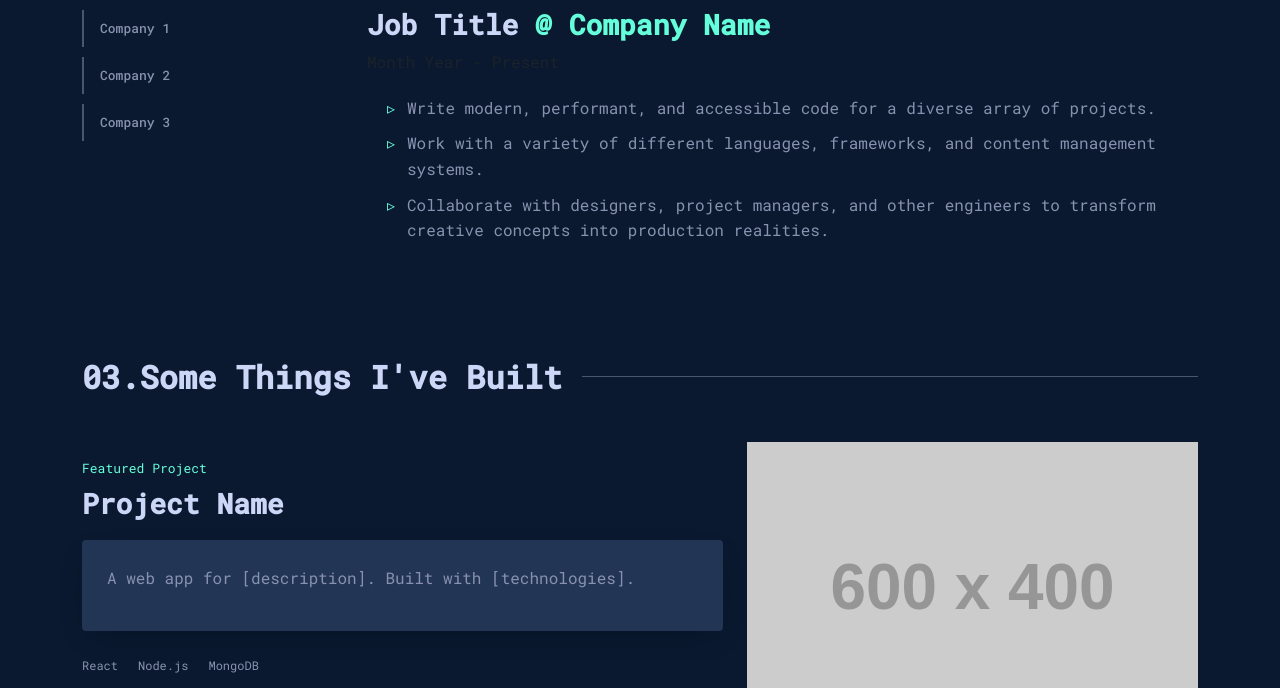
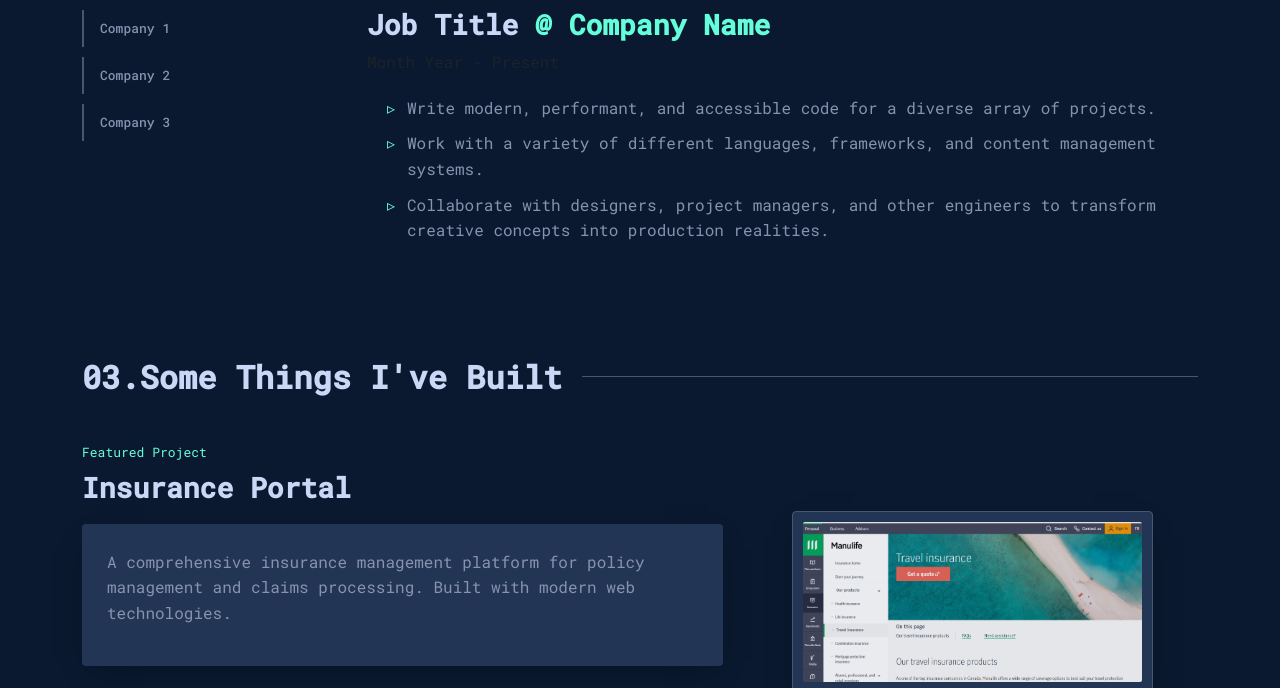
Before and after one commit to satyavra/portfolio, a plain HTML site: page index.html in a window 1280 px wide. Shown: the part 1574-2262 px from the top of the page. Drawn offline with nearby package versions, Linux system fonts and the light colour scheme; placeholder pictures from the web are drawn by us.

Commit message:
imgadded

```diff
--- a/css/style.css
+++ b/css/style.css
@@ -439,6 +439,36 @@ section {
     margin-bottom: 25px;
 }
 
+.project-image {
+    border-radius: 4px;
+    overflow: hidden;
+    box-shadow: 0 10px 30px -15px rgba(2, 12, 27, 0.7);
+    transition: var(--transition);
+    max-width: 80%;
+    margin: 0 auto;
+    border: 1px solid var(--dark-slate);
+    background-color: var(--light-navy);
+    padding: 10px;
+}
+
+.project-image img {
+    width: 100%;
+    height: auto;
+    border-radius: 2px;
+    transition: var(--transition);
+    opacity: 0.9;
+}
+
+.project-image:hover {
+    transform: translateY(-5px);
+    box-shadow: 0 20px 30px -15px rgba(2, 12, 27, 0.8);
+}
+
+.project-image:hover img {
+    opacity: 1;
+    transform: scale(1.02);
+}
+
 .project-tech-list {
     display: flex;
     flex-wrap: wrap;
--- a/index.html
+++ b/index.html
@@ -98,7 +98,7 @@
                     <div class="col-lg-6 text-center">
                         <div class="profile-image-container">
                             <div class="profile-image-border">
-                                <img src="https://via.placeholder.com/300" alt="Profile" class="img-fluid profile-image">
+                                <img src="./images/profilepic.jpeg" alt="Profile" class="img-fluid profile-image">
                             </div>
                         </div>
                     </div>
@@ -147,24 +147,25 @@
                                 <div class="col-lg-7">
                                     <div class="project-content">
                                         <p class="project-overline">Featured Project</p>
-                                        <h3 class="project-title">Project Name</h3>
+                                        <h3 class="project-title">Insurance Portal</h3>
                                         <div class="project-description">
-                                            <p>A web app for [description]. Built with [technologies].</p>
+                                            <p>A comprehensive insurance management platform for policy management and claims processing. Built with modern web technologies.</p>
                                         </div>
                                         <ul class="project-tech-list">
                                             <li>React</li>
                                             <li>Node.js</li>
                                             <li>MongoDB</li>
+                                            <li>REST API</li>
                                         </ul>
                                         <div class="project-links">
-                                            <a href="#" target="_blank"><i class="fab fa-github"></i></a>
-                                            <a href="#" target="_blank"><i class="fas fa-external-link-alt"></i></a>
+                                            <a href="#" target="_blank" title="View on GitHub"><i class="fab fa-github"></i></a>
+                                            <a href="#" target="_blank" title="Live Demo"><i class="fas fa-external-link-alt"></i></a>
                                         </div>
                                     </div>
                                 </div>
                                 <div class="col-lg-5">
                                     <div class="project-image">
-                                        <img src="https://via.placeholder.com/600x400" alt="Project Screenshot" class="img-fluid">
+                                        <img src="./images/insurancework.png" alt="Insurance Management Portal" class="img-fluid">
                                     </div>
                                 </div>
                             </div>
```
Also changed, not shown: images/insurancework.png (added), images/profilepic.jpeg (added).
